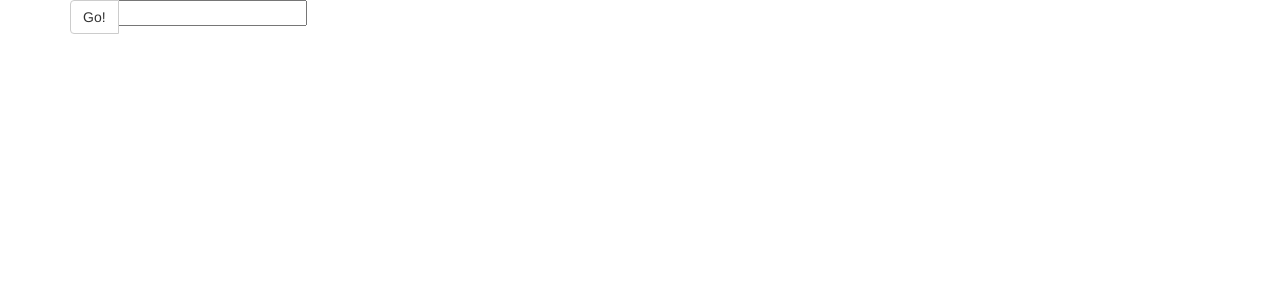
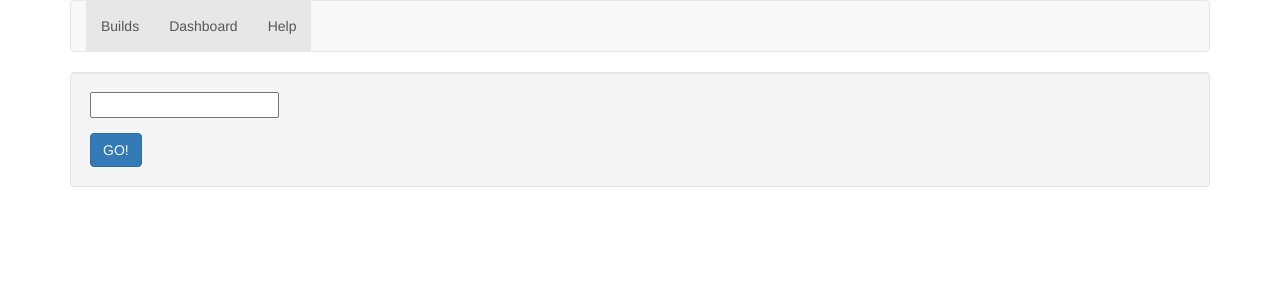
Before and after one commit to karamanolev/persephone, a Django app: page /projects/create in a window 1280 px wide. Before the commit the part shown is almost empty. Shown: the top 300 px of the page. Run offline with Django 3.2, Linux system fonts and the light colour scheme; some libraries are stand-ins or nearby versions.

Commit message:
Add menu

```diff
--- a/persephone/builds/templates/index.html
+++ b/persephone/builds/templates/index.html
@@ -1,6 +1,8 @@
-{% extends 'base.html' %}
+{% extends 'page.html' %}
 
 {% block container %}
+    {{ block.super }}
+
     <div class="row">
         <div class="col-md-12">
             <div class="well">
--- /dev/null
+++ b/persephone/builds/templates/page.html
@@ -0,0 +1,15 @@
+{% extends 'base.html' %}
+
+{% block container %}
+
+        <nav class="navbar navbar-default">
+            <div class="container-fluid">
+                <ul class="nav navbar-nav">
+                    <li class="active"><a href="#">Builds <span class="sr-only">(current)</span></a></li>
+                    <li class="active"><a href="#">Dashboard<span class="sr-only">(current)</span></a></li>
+                    <li class="active"><a href="#">Help<span class="sr-only">(current)</span></a></li>
+                </ul>
+            </div>
+        </nav>
+
+{% endblock %}
--- a/persephone/builds/templates/project_form.html
+++ b/persephone/builds/templates/project_form.html
@@ -1,18 +1,16 @@
-{% extends 'base.html' %}
+{% extends 'page.html' %}
 
 {% block container %}
+    {{ block.super }}
+
     <form method="post">
         {% csrf_token %}
         {{ form.errors }}
-        <div class="row">
-            <div class="col-lg-6">
-                <div class="input-group">
-                    <span class="input-group-btn">
-                        <button class="btn btn-default" type="submit">Go!</button>
-                     </span>
-                    {{ form.name }}
-                </div>
+        <div class="well">
+            <div class="form-group">
+                {{ form.name }}
             </div>
+            <button type="submit" class="btn btn-primary">GO!</button>
         </div>
     </form>
 {% endblock %}
```
